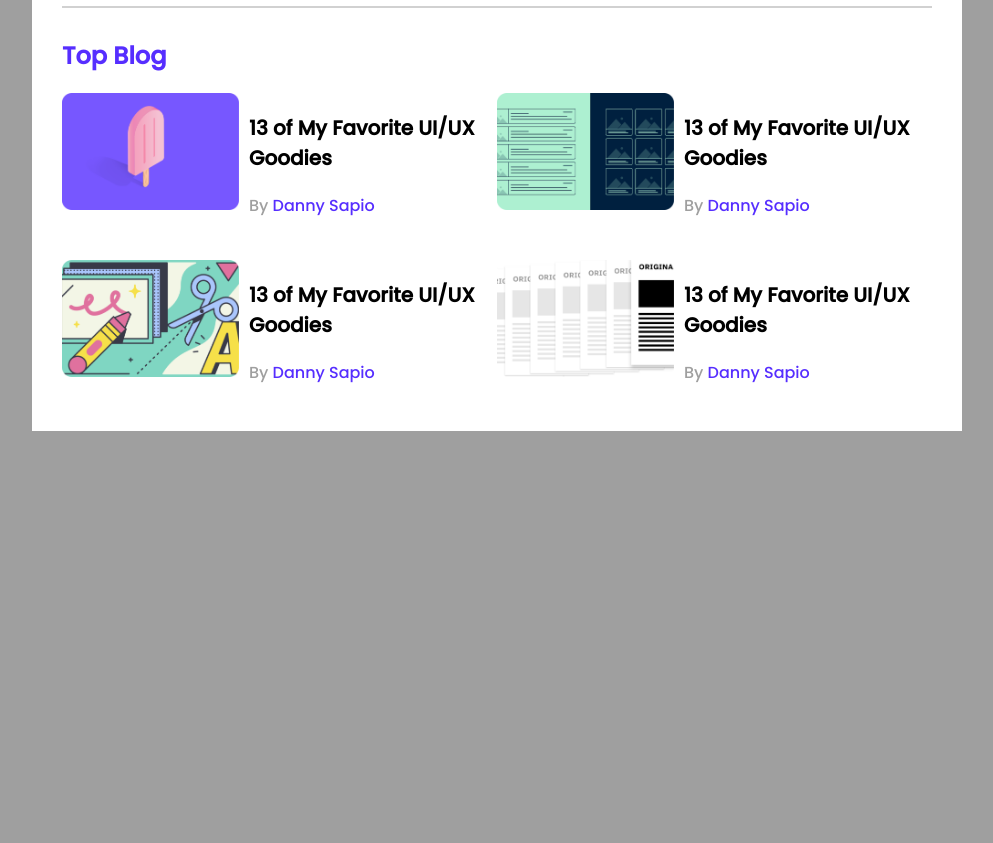
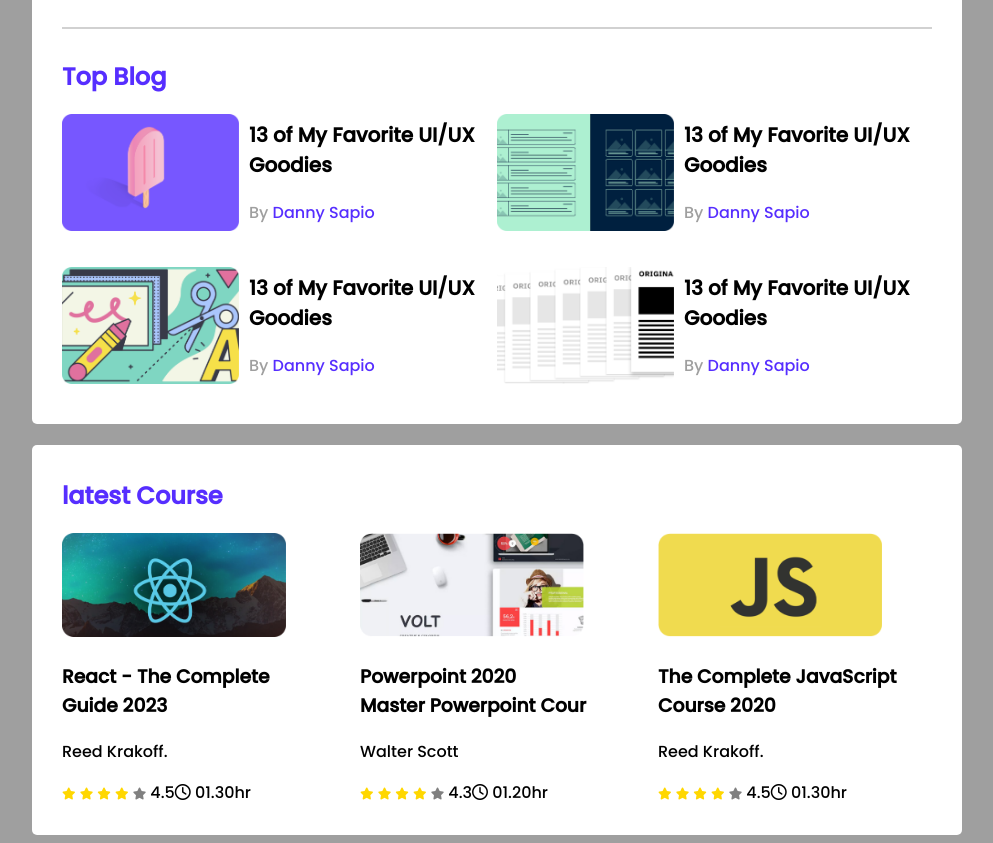
Before and after one commit to abirmiti/leader-board-css3, a plain HTML site: page index.html in a window 1280 px wide. Shown: the part 276-1119 px from the top of the page, without its empty margins (143-1136 px from the left). Before the commit the page ends 800 px from the top, so only its background shows below. Drawn offline with Linux system fonts and the light colour scheme.

Commit message:
latest update

```diff
--- a/index.html
+++ b/index.html
@@ -6,9 +6,11 @@
     <meta name="viewport" content="width=device-width, initial-scale=1.0">
     <title>Leder Board</title>
     <link rel="stylesheet" href="styles/style.css">
+    <script src="https://kit.fontawesome.com/2b92427fec.js" crossorigin="anonymous"></script>
     <link rel="preconnect" href="https://fonts.googleapis.com">
     <link rel="preconnect" href="https://fonts.gstatic.com" crossorigin>
     <link href="https://fonts.googleapis.com/css2?family=Poppins:wght@500&display=swap" rel="stylesheet">
+
 </head>
 
 <body>
@@ -16,6 +18,7 @@
 
     </header>
     <main>
+        <!-- top blogs start -->
         <section class="container">
             <div class="top-players">
                 <h2 class="player-title">Top Player</h2>
@@ -93,6 +96,90 @@
                 </div>
             </div>
         </section>
+        <!-- top blogs end -->
+        <section class="container">
+            <div class="latest-course">
+                <h2 class="player-title">latest Course</h2>
+            </div>
+            <div class="courses">
+                <div class="course">
+                    <div class="course-thumbnail">
+                        <img src="images/courses/course-1.png" alt="">
+                    </div>
+                    <div class="course-details">
+                        <h3 class="course-title">
+                            React - The Complete <br> Guide 2023
+                        </h3>
+                        <p class="author-title">Reed Krakoff.</p>
+                        <div class="course-info">
+                            <div>
+                                <i class="fa-solid fa-star style"></i>
+                                <i class="fa-solid fa-star style"></i>
+                                <i class="fa-solid fa-star style"></i>
+                                <i class="fa-solid fa-star style"></i>
+                                <i class="fa-solid fa-star empty"></i>
+                                <span>4.5</span>
+                            </div>
+                            <div class="time">
+                                <i class="fa-regular fa-clock"></i>
+                                01.30hr
+                            </div>
+                        </div>
+                    </div>
+                </div>
+                <div class="course">
+                    <div class="course-thumbnail">
+                        <img src="images/courses/course-2.png" alt="">
+                    </div>
+                    <div class="course-details">
+                        <h3 class="course-title">
+                            Powerpoint 2020 <br> Master Powerpoint Cour
+                        </h3>
+                        <p class="author-title">Walter Scott</p>
+                        <div class="course-info">
+                            <div>
+                                <i class="fa-solid fa-star style"></i>
+                                <i class="fa-solid fa-star style"></i>
+                                <i class="fa-solid fa-star style"></i>
+                                <i class="fa-solid fa-star style"></i>
+                                <i class="fa-solid fa-star empty"></i>
+                                <span>4.3</span>
+                            </div>
+                            <div class="time">
+                                <i class="fa-regular fa-clock"></i>
+                                01.20hr
+                            </div>
+                        </div>
+                    </div>
+                </div>
+                <div class="course">
+                    <div class="course-thumbnail">
+                        <img src="images/courses/course-3.png" alt="">
+                    </div>
+                    <div class="course-details">
+                        <h3 class="course-title">
+                            The Complete JavaScript <br> Course 2020
+                        </h3>
+                        <p class="author-title">Reed Krakoff.</p>
+                        <div class="course-info">
+                            <div>
+                                <i class="fa-solid fa-star style"></i>
+                                <i class="fa-solid fa-star style"></i>
+                                <i class="fa-solid fa-star style"></i>
+                                <i class="fa-solid fa-star style"></i>
+                                <i class="fa-solid fa-star empty"></i>
+                                <span>4.5</span>
+                            </div>
+                            <div class="time">
+                                <i class="fa-regular fa-clock"></i>
+                                01.30hr
+                            </div>
+                        </div>
+                    </div>
+                </div>
+            </div>
+
+        </section>
     </main>
 </body>
 
--- a/styles/style.css
+++ b/styles/style.css
@@ -5,14 +5,17 @@ body {
 
 main {
     display: flex;
-    justify-content: center;
+    flex-direction: column;
+    align-items: center;
 }
 
 /* top player start */
 .container {
     background-color: #ffffff;
+    border-radius: 5px;
     width: 870px;
     padding: 30px;
+    margin-top: 21px;
 }
 
 .top-players {
@@ -74,6 +77,7 @@ hr {
 
 .blog-info {
     margin-left: 10px;
+    margin-top: -14px
 }
 
 .blog-title {
@@ -90,3 +94,62 @@ hr {
     text-decoration: none;
     color: #562EFF;
 }
+
+.courses {
+    display: grid;
+    grid-template-columns: repeat(3, 1fr);
+    grid-column-gap: 24px;
+}
+
+.course-thumbnail img {
+    width: 224px;
+    height: 104px;
+}
+
+.course-info {
+    display: flex;
+    align-items: center;
+    /* justify-content: space-between; */
+}
+
+.fa-star {
+    font-size: 12px;
+}
+
+.fa-star.style {
+    color: gold;
+}
+
+.fa-star.empty {
+    color: grey;
+}
+
+/* media quiry */
+
+@media screen and (max-width:688px) {
+    .container {
+        width: 100%;
+    }
+
+    .player,
+    .blog,
+    .course {
+        flex-direction: column;
+    }
+
+    .players,
+    .blogs,
+    .courses {
+        grid-template-columns: repeat(1, 1fr);
+    }
+}
+
+@media screen and (min-width:688px) and (max-width:992px) {
+    .container {
+        width: 100%;
+    }
+
+    .players {
+        grid-template-columns: repeat(2, 1fr);
+    }
+}
```
